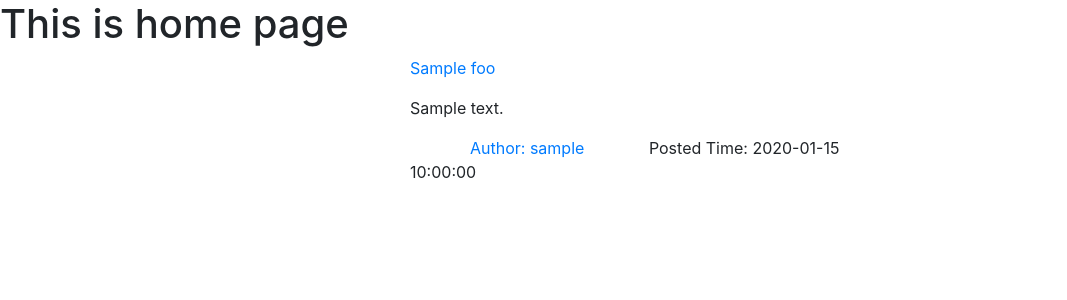
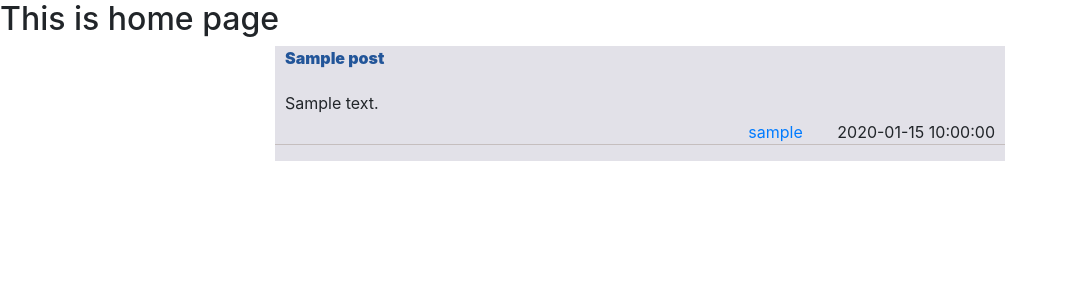
Before and after one commit to sqiu001/Vestigia, a Flask app: template templates/index.html in a window 1280 px wide. Shown: the part 60-360 px from the top of the page, without its empty margins (0-1067 px from the left). Run offline with Flask 2, Linux system fonts and the light colour scheme; the template is opened without the code that fills it: most values are stand-ins (such as "Sample title", 1, 10 or a date in 2020); some libraries are stand-ins or nearby versions.

Commit message:
reply page

```diff
--- a/static/base.css
+++ b/static/base.css
@@ -13,9 +13,67 @@
 }
 
 .main {
-      background: #fff
+      background-color: #e2e1e8;
       width: 730px;
       margin:0 auto;
       overflow: hidden;
-      padding: 10px;
 }
+
+ul {
+    list-style: none;
+    padding-left: 0;
+}
+
+ul li {
+       border-bottom: 1px solid #c5bebe;
+       overflow: hidden;
+       padding: 0;
+}
+
+.post-group {
+            float: left;
+            width: 720px;
+}
+
+.post-title a{
+            color: #259;
+            font-weight: 900;
+            margin: 0 10px;
+
+}
+.post-content {
+                margin: 0 5px;
+                padding: 5px;
+}
+
+.post-info {
+            text-align: right;
+}
+
+.post-info .post-author {
+            margin-right: 30px;
+}
+
+
+.reply-list li{
+            padding-top: 10px;
+
+}
+.reply-info {
+            line-height: 40px;
+            width: 720px;
+}
+
+
+.reply-info .reply-author {
+            margin-left: 10px;
+            font-size: 20px;
+}
+
+.reply-info .reply-time {
+            float: right;
+}
+
+.reply-content {
+            margin-left: 10px;
+}
--- a/templates/index.html
+++ b/templates/index.html
@@ -3,21 +3,26 @@
 {% block nav %}
 <a href="{{ url_for('post') }}"><i class="fas fa-post"></i>Post</a>
 {% endblock %}
+
 {% block content %}
 
-<h1>This is home page</h1>
-{% for foo in post %}
-   <ul style="list-style: none;">
+<h2>This is home page</h2>
+<div class="main">
+{% for ps in post %}
+   <ul>
         <li>
-            <div class="post-group" style="width: 500px; margin: auto;">
-                <p><a href="">{{ foo['post_title'] }}</a></p>
-                <P>{{ foo['post_content'] }}</P>
-                <div style="margin: auto;">
-                    <span class="post-time" style="margin:0 60px;"><a href=""> Author: {{ foo['user_name'] }}</a></span>
-                    <span class="post-time"> Posted Time: {{ foo['post_time'] }}</span>
+            <div class="post-group">
+                <p class="post-title"><a href="{{ url_for('into_reply', post_id=ps.post_id) }}">
+                    {{ ps.post_title }}</a></p>
+                <P class="post-content">{{ ps.post_content }}</P>
+                <div class="post-info">
+                    <span class="post-author"><a href="{{ url_for('poster_profile', poster_id=ps.user_id) }}">
+                        {{ ps.user_name }}</a></span>
+                    <span class="post-time">{{ ps.post_time }}</span>
                 </div>
             </div>
         </li>
    </ul>
 {% endfor %}
+</div>
 {% endblock %}
--- a/templates/layout.html
+++ b/templates/layout.html
@@ -20,7 +20,7 @@
 				<h1>Vestigia</h1>
 				{% if account %}
 					<a href="/"><i class="fas fa-home"></i>Home</a>
-					<a href="{{ url_for('profile') }}">User: {{ account['user_name'] }}</a>
+					<a href="{{ url_for('profile') }}">User: {{ account.user_name }}</a>
 					{% block nav %}{% endblock %}
 					<a href="{{ url_for('logout') }}"><i class="fas fa-sign"></i>Logout</a>
 				{% else %}
--- a/templates/post.html
+++ b/templates/post.html
@@ -1,9 +1,5 @@
 {% extends 'layout.html' %}
 {% block title %}Vestigia Home{% endblock %}
-{% block nav %}
-
-{% endblock %}
-
 {% block content %}
 			<h2 class="page-title">Post</h2>
             <form action="{{ url_for('post') }}" method="post" autocomplete="off">
--- a/test.py
+++ b/test.py
@@ -34,17 +34,42 @@ def login_required(func):  # login required decorator
 # http://localhost:5000/pythinlogin/home - this will be the home page, only accessible for loggedin users
 @app.route("/")  # home page
 def home():
-        cursor = mysql.connection.cursor(MySQLdb.cursors.DictCursor)
-        cursor.execute('SELECT post_title, post_content, post_time, user_name FROM tb_post order by'
-                       ' -post_time')
-        # Fetch all records and return result
-        post = cursor.fetchall()
-        print('post', post)
-        if post:
-            return render_template('index.html', post=post)
-        return render_template('index.html')
+    cursor = mysql.connection.cursor(MySQLdb.cursors.DictCursor)
+    cursor.execute('SELECT post_title, post_content, post_time, user_name, post_id, user_id'
+                   ' FROM tb_post order by -post_time')
+    # Fetch all records and return result
+    post = cursor.fetchall()
+    if post:
+        return render_template('index.html', post=post)
+    return render_template('index.html')
 
 
+#  link the post_content to the reply page
+@app.route('/reply/<post_id>/')
+@login_required
+def into_reply(post_id):
+    cursor = mysql.connection.cursor(MySQLdb.cursors.DictCursor)
+    cursor.execute('SELECT * FROM tb_post WHERE post_id = %s', (post_id,))
+    posted = cursor.fetchone()
+    cursor.execute('SELECT reply_content, reply_time, user_name, user_id, post_id'
+                   ' FROM tb_reply WHERE post_id = %s order by -reply_time', (post_id,))
+    reply = cursor.fetchall()
+    session['post_id'] = posted['post_id']
+    return render_template('reply.html', posted=posted, reply=reply)
+
+
+# reply feature
+@app.route('/add_reply/', methods=['post'])
+def add_reply():
+    reply_content = request.form['reply_content']
+    if not reply_content:
+        return redirect(url_for('into_reply', post_id=session['post_id']))
+    else:
+        cursor = mysql.connection.cursor(MySQLdb.cursors.DictCursor)
+        cursor.execute('INSERT INTO tb_reply (user_name, user_id, reply_content, post_id) VALUES '
+                       '(%s, %s, %s, %s)', (session['username'], session['user_id'], reply_content, session['post_id']))
+        mysql.connection.commit()
+        return redirect(url_for('into_reply', post_id=session['post_id']))
 
 
 @app.route('/login/', methods=['GET', 'POST'])
@@ -116,9 +141,11 @@ def register():
     return render_template('register.html', msg=msg)
 
 
+# display current user on navigation bar
 @app.context_processor
 def my_context_processor():
     user_id = session.get('user_id')
+    print('user_id', user_id)
     if user_id:
         cursor = mysql.connection.cursor(MySQLdb.cursors.DictCursor)
         cursor.execute('SELECT * FROM tb_user WHERE user_id = %s', (user_id,))
@@ -130,7 +157,7 @@ def my_context_processor():
 
 
 # http://localhost:5000/pythinlogin/profile - this will be the profile page, only accessible for loggedin users
-@app.route('/profile/')
+@app.route('/profile/myProfile')
 def profile():
     # Check if user is loggedin
     if 'loggedin' in session:
@@ -144,6 +171,17 @@ def profile():
     return redirect(url_for('login'))
 
 
+# this will be the poster_file page
+@app.route('/poster_profile/<poster_id>')
+@login_required
+def poster_profile(poster_id):
+    cursor = mysql.connection.cursor(MySQLdb.cursors.DictCursor)
+    cursor.execute('SELECT * FROM tb_user WHERE user_id = %s', (poster_id,))
+    account = cursor.fetchone()
+    return render_template('profile.html', poster_account=account)
+
+
+
 # http://localhost:5000/python/logout - this will be the logout page
 @app.route('/logout/')
 def logout():
@@ -151,12 +189,11 @@ def logout():
     # session.pop('loggedin', None)
     session.pop('user_id', None)
     # session.pop('username', None)
-
     # Redirect to login page
     return redirect(url_for('login'))
 
 
-@app.route('/profile/post', methods=['GET', 'POST'])
+@app.route('/post/', methods=['GET', 'POST'])
 @login_required
 def post():
     msg = ''
@@ -179,11 +216,9 @@ def post():
             # Account doesnt exists and the form data is valid, now insert new account into accounts table
             cursor.execute("INSERT INTO tb_post (post_title, post_content, user_id, user_name)"
                            " VALUES (%s, %s, %s, %s)", (title, content, session['user_id'], session['username']))
-            post = cursor.fetchall()
+            mysql.connection.commit()
+            return redirect(url_for('home'))
 
-            mysql.connection.commit()
-
-            return render_template('index.html', post=post)
     elif request.method == 'POST':
         # Form is empty... (no POST data)
         msg = 'Please fill out the form!'
```
Also changed, not shown: project_test_sql_1.sql (deleted, +0 -93 lines), templates/profile.html (+22 -6 lines).
